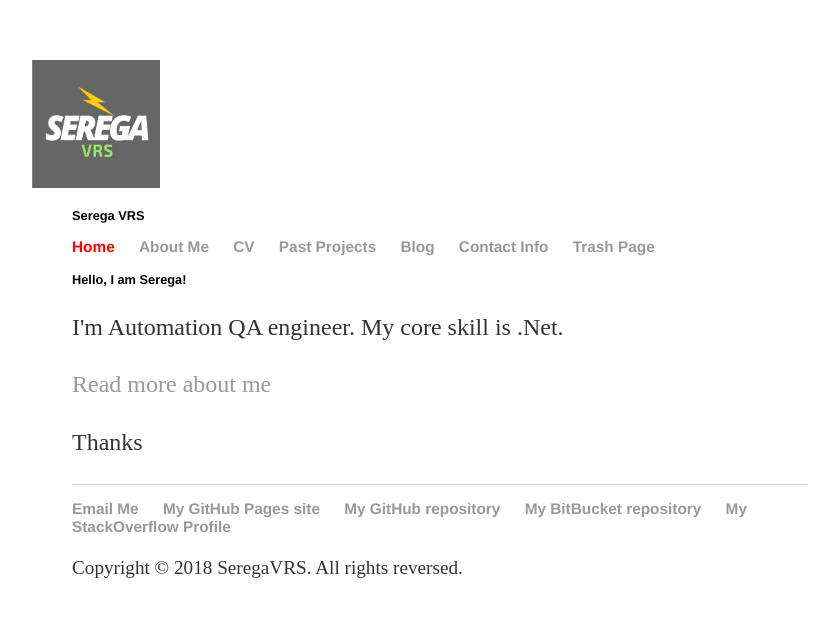
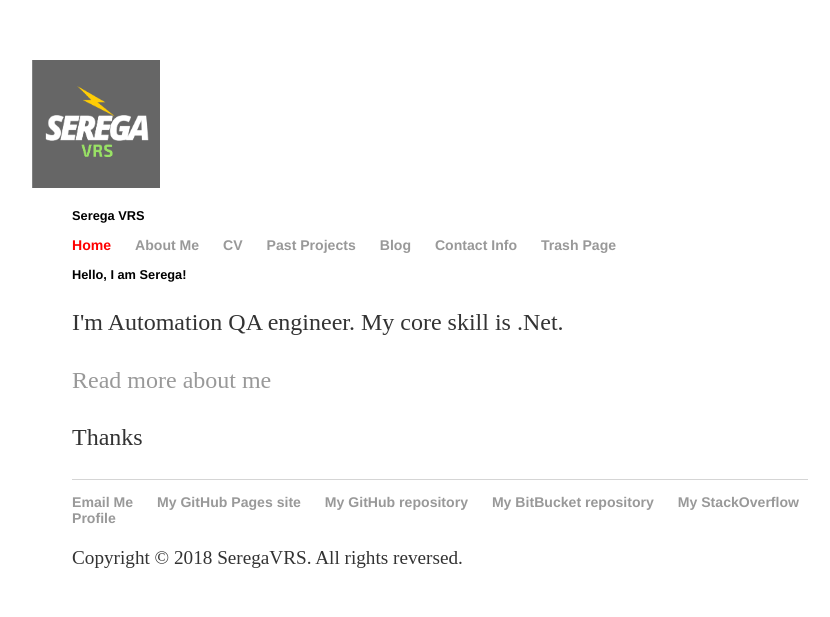
Before and after one commit to SeregaVRS/SeregaVRS.github.io, a Jekyll site: the page built from index.html, in a window 1280 px wide. Shown: the top 617 px of the page, without its empty margins (200-1030 px from the left). Built offline with Jekyll 4.4.1, drawn with Linux system fonts in a browser that asks for light colours.

Commit message:
Update main.css

```diff
--- a/css/main.css
+++ b/css/main.css
@@ -7,7 +7,7 @@ nav ul, footer ul {
     padding: 0px;
     list-style: none;
     font-weight: bold;
-    font-size: 1.2vw;
+    font-size: 1.1vw;
     color: #7FFF00;
 }
 nav ul li, footer ul li {
```
